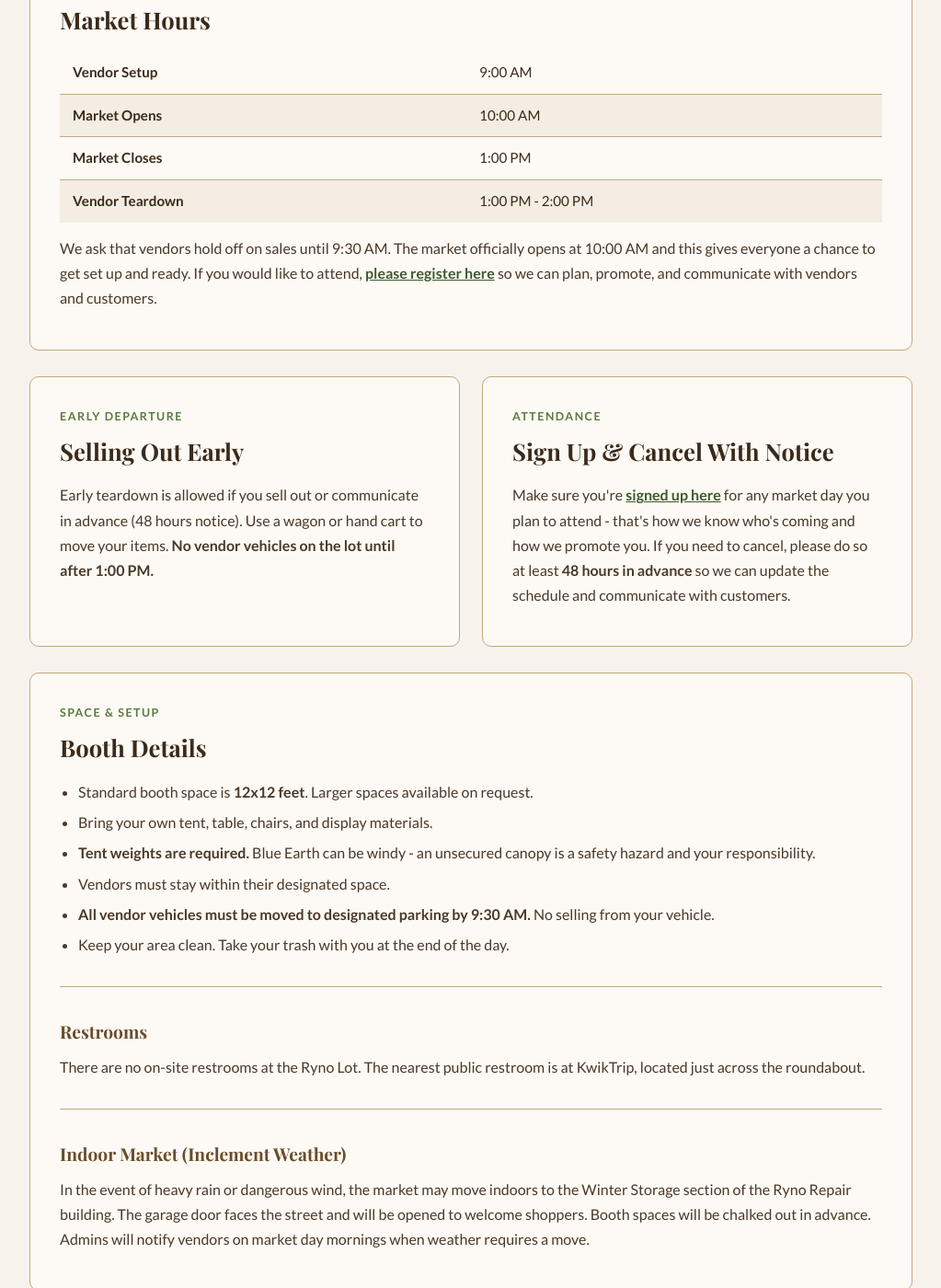
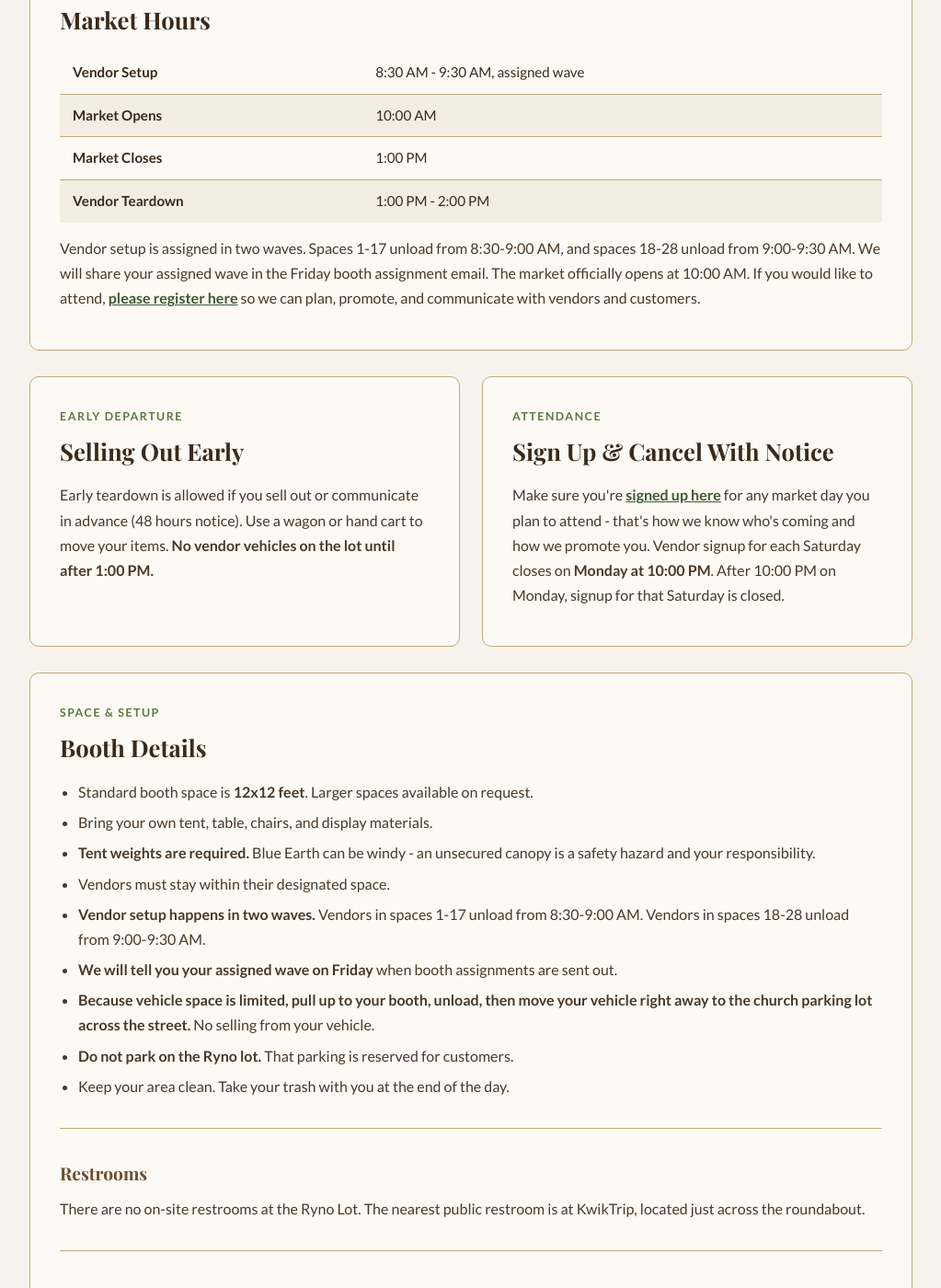
Before and after one commit to blueearthcommunitymarket/blueearthcommunitymarket.github.io, a Jekyll site: the page built from vendor-rules/index.html, in a window 1280 px wide and 1400 px high, scrolled down 1680 px. Shown: the whole window at 92% size, without its empty margins (128-1151 px from the left). Built offline with Jekyll 4.4.1, drawn with Linux system fonts in a browser that asks for light colours; some web fonts are replaced; some of the changed text lies outside the part shown.

Commit message:
Update market schedule and vendor signup details

```diff
--- a/calendar/index.html
+++ b/calendar/index.html
@@ -53,7 +53,7 @@ description: 2026 Blue Earth Community Market season schedule. Saturdays 10am-1p
                         <span class="tag">DJ Farms</span>
                         <span class="tag">Axel's Fishing Tails</span>
                     </td>
-                    <td>Wine Walk - 7pm Start</td>
+                    <td>Wine Walk, 9am-3pm</td>
                 </tr>
                 <tr>
                     <td class="market-date">Saturday, May 16</td>
--- a/vendor-guide/index.html
+++ b/vendor-guide/index.html
@@ -325,7 +325,7 @@
       <div class="step-body">
         <div class="step-label brown-label">Manage</div>
         <div class="step-title">Cancel or Change Dates Anytime</div>
-        <div class="step-desc">Can't make it? Use the link in your confirmation email to cancel a date. Just do it before the <strong>72-hour cutoff</strong> (Wednesday morning before the Saturday market).</div>
+        <div class="step-desc">Can't make it? Use the link in your confirmation email to cancel a date. Just do it before <strong>Monday at 10:00 PM</strong>. After 10:00 PM on Monday, signups for that Saturday are closed.</div>
       </div>
     </div>
 
@@ -352,9 +352,9 @@
       <div class="step-body">
         <div class="step-label gold-label">Market Day</div>
         <div class="step-title">Arrive, Set Up, and Sell!</div>
-        <div class="step-desc">Setup begins at <strong>9:00 AM</strong>. Vehicles must be moved to vendor parking by <strong>9:30 AM</strong>. Market opens at <strong>10:00 AM</strong>. Standard booth is 12x12 ft. Bring your own tent, table, and weights.</div>
+        <div class="step-desc">Setup runs in two waves. Vendors in spaces <strong>1-17 unload from 8:30-9:00 AM</strong>, and vendors in spaces <strong>18-28 unload from 9:00-9:30 AM</strong>. We will tell you your group in the Friday booth assignment email. After unloading, move your vehicle to the <strong>church parking lot across the street</strong>. Vendors should not park on the Ryno lot, that parking is for customers. Market opens at <strong>10:00 AM</strong>. Standard booth is 12x12 ft. Bring your own tent, table, and weights.</div>
         <div class="pills" style="margin-top: 10px;">
-          <span class="pill pill-gold">Setup 9:00 AM</span>
+          <span class="pill pill-gold">Setup 8:30AM - 9:30AM</span>
           <span class="pill pill-gold">Market 10AM - 1PM</span>
           <span class="pill pill-gold">12x12 ft booth</span>
           <span class="pill pill-gold">No vendor fee</span>
--- a/vendor-rules/index.html
+++ b/vendor-rules/index.html
@@ -80,7 +80,7 @@ description: Blue Earth Community Market vendor rules and guidelines for the 202
             <tbody>
                 <tr style="border-bottom: 1px solid var(--border);">
                     <td style="padding: 10px 14px; font-weight: 700; color: var(--brown-dark);">Vendor Setup</td>
-                    <td style="padding: 10px 14px;">9:00 AM</td>
+                    <td style="padding: 10px 14px;">8:30 AM - 9:30 AM, assigned wave</td>
                 </tr>
                 <tr style="background: #f3ede3; border-bottom: 1px solid var(--border);">
                     <td style="padding: 10px 14px; font-weight: 700; color: var(--brown-dark);">Market Opens</td>
@@ -96,7 +96,7 @@ description: Blue Earth Community Market vendor rules and guidelines for the 202
                 </tr>
             </tbody>
         </table>
-        <p>We ask that vendors hold off on sales until 9:30 AM. The market officially opens at 10:00 AM and this gives everyone a chance to get set up and ready. If you would like to attend, <a href="https://www.signupgenius.com/go/10C044BACA922AAF9C61-63147410-blue" target="_blank" rel="noopener" style="color: var(--green-dark); font-weight: 700;">please register here</a> so we can plan, promote, and communicate with vendors and customers.</p>
+        <p>Vendor setup is assigned in two waves. Spaces 1-17 unload from 8:30-9:00 AM, and spaces 18-28 unload from 9:00-9:30 AM. We will share your assigned wave in the Friday booth assignment email. The market officially opens at 10:00 AM. If you would like to attend, <a href="https://www.signupgenius.com/go/10C044BACA922AAF9C61-63147410-blue" target="_blank" rel="noopener" style="color: var(--green-dark); font-weight: 700;">please register here</a> so we can plan, promote, and communicate with vendors and customers.</p>
     </div>
 
     <div class="grid-2">
@@ -108,7 +108,7 @@ description: Blue Earth Community Market vendor rules and guidelines for the 202
         <div class="card">
             <div class="section-label">Attendance</div>
             <h2>Sign Up &amp; Cancel With Notice</h2>
-            <p>Make sure you're <a href="https://www.signupgenius.com/go/10C044BACA922AAF9C61-63147410-blue" target="_blank" rel="noopener" style="color: var(--green-dark); font-weight: 700;">signed up here</a> for any market day you plan to attend - that's how we know who's coming and how we promote you. If you need to cancel, please do so at least <strong>48 hours in advance</strong> so we can update the schedule and communicate with customers.</p>
+            <p>Make sure you're <a href="https://www.signupgenius.com/go/10C044BACA922AAF9C61-63147410-blue" target="_blank" rel="noopener" style="color: var(--green-dark); font-weight: 700;">signed up here</a> for any market day you plan to attend - that's how we know who's coming and how we promote you. Vendor signup for each Saturday closes on <strong>Monday at 10:00 PM</strong>. After 10:00 PM on Monday, signup for that Saturday is closed.</p>
         </div>
     </div>
 
@@ -120,7 +120,10 @@ description: Blue Earth Community Market vendor rules and guidelines for the 202
             <li>Bring your own tent, table, chairs, and display materials.</li>
             <li><strong>Tent weights are required.</strong> Blue Earth can be windy - an unsecured canopy is a safety hazard and your responsibility.</li>
             <li>Vendors must stay within their designated space.</li>
-            <li><strong>All vendor vehicles must be moved to designated parking by 9:30 AM.</strong> No selling from your vehicle.</li>
+            <li><strong>Vendor setup happens in two waves.</strong> Vendors in spaces 1-17 unload from 8:30-9:00 AM. Vendors in spaces 18-28 unload from 9:00-9:30 AM.</li>
+            <li><strong>We will tell you your assigned wave on Friday</strong> when booth assignments are sent out.</li>
+            <li><strong>Because vehicle space is limited, pull up to your booth, unload, then move your vehicle right away to the church parking lot across the street.</strong> No selling from your vehicle.</li>
+            <li><strong>Do not park on the Ryno lot.</strong> That parking is reserved for customers.</li>
             <li>Keep your area clean. Take your trash with you at the end of the day.</li>
         </ul>
         <hr class="divider">
@@ -147,10 +150,10 @@ description: Blue Earth Community Market vendor rules and guidelines for the 202
         <h2>By Registering, You Agree To:</h2>
         <ol style="padding-left: 20px; color: #4a3828; line-height: 2;">
             <li>Follow all applicable state and local laws and maintain required licenses</li>
-            <li>Operate only within posted market hours; vehicles off lot by 9:30 AM</li>
+            <li>Follow your assigned setup wave and move your vehicle to the church parking lot across the street immediately after unloading</li>
             <li>Secure your canopy with proper weights at all times</li>
             <li>Treat all market participants and customers with respect</li>
-            <li>Notify market admins at least 48 hours in advance if you need to cancel a date you are signed up for</li>
+            <li>Sign up or cancel for each Saturday by Monday at 10:00 PM. After 10:00 PM on Monday, signup for that Saturday is closed</li>
             <li>Hold the market and its organizers harmless for injury or loss related to your participation</li>
         </ol>
         <hr class="divider">
```
Also changed, not shown: vendors/index.html (+4 -3 lines).
